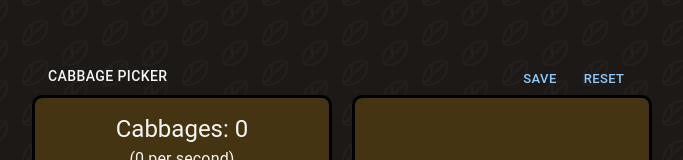
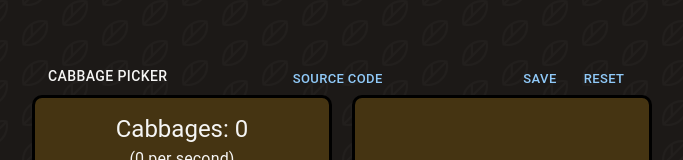
Before and after one commit to kwangric/cabbage-picker, a Next.js app: page / in a window 1280 px wide. Shown: the top 160 px of the page, without its empty margins (298-981 px from the left). Built offline with nearby package versions, Linux system fonts and the light colour scheme.

Commit message:
Add link to source code

```diff
--- a/components/Game.js
+++ b/components/Game.js
@@ -5,6 +5,7 @@ import Patch from './Patch'
 import GeneratorList from './GeneratorList'
 import gameStyles from '../styles/Game.module.css'
 import Typography from '@mui/material/Typography'
+import Link from '@mui/material/Link'
 import Button from '@mui/material/Button'
 import Dialog from '@mui/material/Dialog'
 import DialogActions from '@mui/material/DialogActions'
@@ -48,9 +49,24 @@ const Game = () => {
   return (
     <>
       <div className={gameStyles.topBar}>
-        <Typography variant="button" display="block" gutterBottom onClick={() => setSecret(true)}>
-          {secret ? 'Kah Bah Gee!' : "Cabbage Picker"}
+        <Typography
+          variant="button"
+          display="block"
+          gutterBottom
+          onClick={() => setSecret(true)}
+        >
+          {secret ? 'Kah Bah Gee!' : 'Cabbage Picker'}
         </Typography>
+        <Button size="small">
+            <Link
+              target="_blank"
+              rel="noopener noreferrer"
+              href="https://github.com/kwangric/cabbage-picker"
+              underline="none"
+            >
+              Source Code
+            </Link>
+          </Button>
         <div className={gameStyles.buttons}>
           <Button size="small" onClick={save}>
             Save
```
Also changed, not shown: 1 other file (tests, documents, lock files or other folders).
